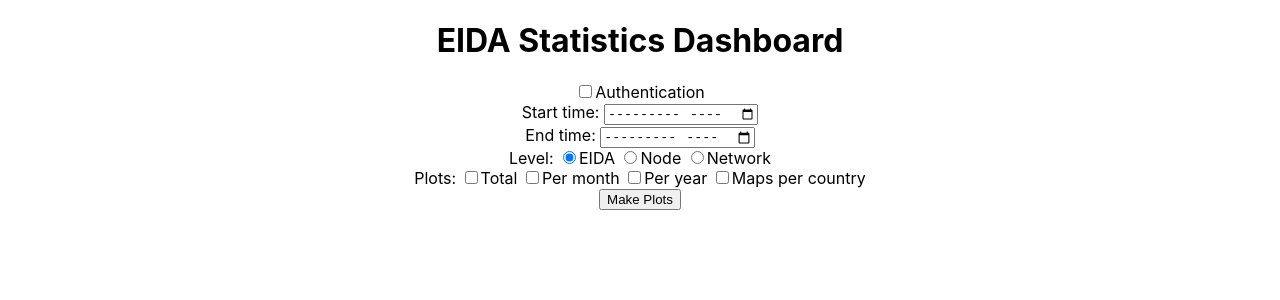
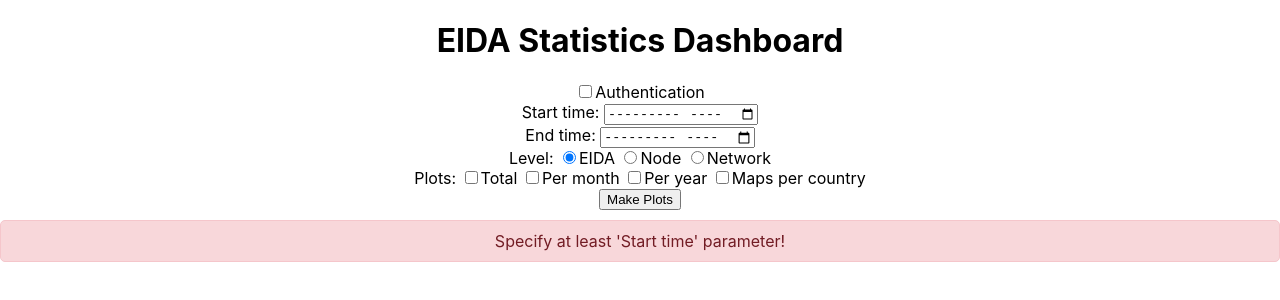
Before and after one commit to EIDA/statsboard, a React (Create React App) app in the folder statsboard/: page / in a window 1280 px wide. Both pictures are taken after a click on the button "Make Plots". Shown: the top 300 px of the page. Built offline with nearby package versions, Linux system fonts and the light colour scheme; no server answers.

Commit message:
Error messsage

```diff
--- a/statsboard/src/App.css
+++ b/statsboard/src/App.css
@@ -17,3 +17,12 @@
 #clients, #bytes, #pie-chart {
   flex: 1;
 }
+
+.error-message {
+  background-color: #f8d7da;
+  color: #721c24;
+  padding: 10px;
+  border: 1px solid #f5c6cb;
+  border-radius: 5px;
+  margin-top: 10px;
+}
--- a/statsboard/src/App.js
+++ b/statsboard/src/App.js
@@ -8,6 +8,16 @@
   const [startTime, setStartTime] = useState(undefined);
   const [endTime, setEndTime] = useState(undefined);
   const [level, setLevel] = useState("eida");
+  const [showError, setShowError] = useState(false);
+
+  function handleClick() {
+      if (!startTime) {
+        setShowError(true);
+        return;
+      }
+      makePlots(startTime, endTime);
+      setShowError(false);
+    }
 
   return (
     <div className="App">
@@ -59,13 +69,22 @@
         <input type="checkbox" name="maps-per-country" />
         <label>Maps per country </label>
       </div>
-      <button onClick={() => makePlots(startTime, endTime)}>Make Plots</button>
+      <button onClick={handleClick}>Make Plots</button>
+      {showError && (
+        <div className="error-message">
+          Specify at least 'Start time' parameter!
+        </div>
+      )}
+      {!showError && (
+        <>
           <div className="plots">
             <div id="clients"></div>
             <div id="bytes"></div>
             <div id="pie-chart"></div>
           </div>
           <div id="clients-monthly"></div>
+        </>
+      )}
     </div>
   );
 }
--- a/statsboard/src/plots.js
+++ b/statsboard/src/plots.js
@@ -6,7 +6,7 @@
   monthPlots();
 
   function totalPlots() {
-    const url = `/api?start=${startTime}&end=${endTime}&format=json`;
+    const url = `/api?start=${startTime}${endTime ? `&end=${endTime}` : ''}&format=json`;
     fetch(url)
       .then((response) => response.json())
       .then((data) => {
@@ -55,7 +55,7 @@
     }
 
     function monthPlots() {
-      const url = `/api?start=${startTime}&end=${endTime}&details=month&format=json`;
+      const url = `/api?start=${startTime}${endTime ? `&end=${endTime}` : ''}&details=month&format=json`;
       fetch(url)
         .then((response) => response.json())
         .then((data) => {
```
Lines whose indentation alone changed are shown as unchanged.
